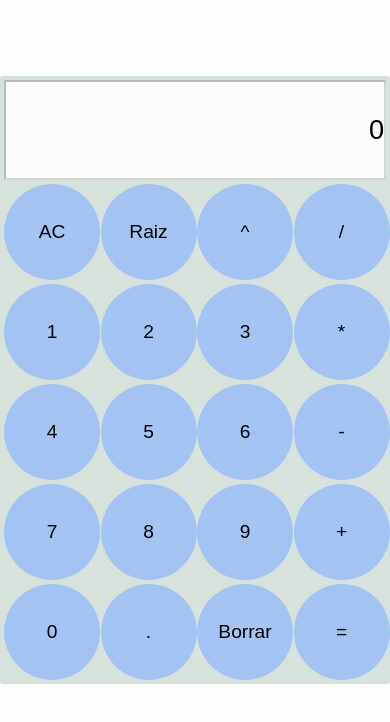
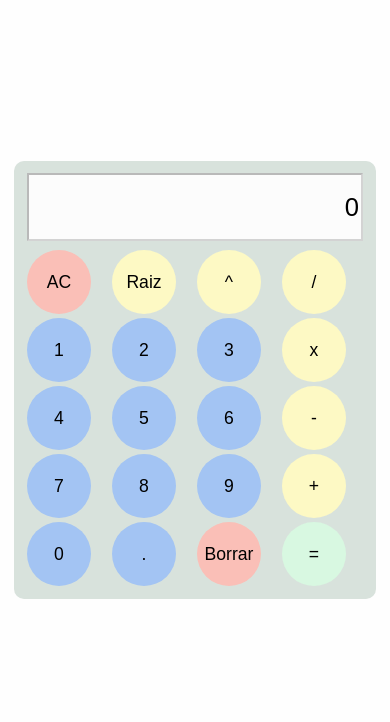
Before and after one commit to boterobpablo/calculadora, a website built with webpack: page src/index.html in a window 390 px wide. Built offline with nearby package versions, Linux system fonts and the light colour scheme.

Commit message:
detalles

```diff
--- a/src/index.html
+++ b/src/index.html
@@ -14,26 +14,26 @@
             <input type="text" name="result" id="result" placeholder=""
             disabled>
 
-            <div class="caja">AC</div>
-            <div class="caja">Raiz</div>
-            <div class="caja">^</div>
-            <div class="caja">/</div>
+            <div class="caja borradores">AC</div>
+            <div class="caja operadores">Raiz</div>
+            <div class="caja operadores">^</div>
+            <div class="caja operadores">/</div>
             <div class="caja">1</div>
             <div class="caja">2</div>
             <div class="caja">3</div>
-            <div class="caja">*</div>
+            <div class="caja operadores">x</div>
             <div class="caja">4</div>
             <div class="caja">5</div>
             <div class="caja">6</div>
-            <div class="caja">-</div>
+            <div class="caja operadores">-</div>
             <div class="caja">7</div>
             <div class="caja">8</div>
             <div class="caja">9</div>
-            <div class="caja">+</div>
+            <div class="caja operadores">+</div>
             <div class="caja">0</div>
             <div class="caja">.</div>
-            <div class="caja">Borrar</div>
-            <div class="caja">=</div>
+            <div class="caja borradores">Borrar</div>
+            <div class="caja igual">=</div>
 
         </div>
     </div>
--- a/src/index.js
+++ b/src/index.js
@@ -108,7 +108,7 @@ const eventoClickCajas = (i) => {
 
         // cuando se pulsa un operador
         if (cajas[i].innerText == '+' || cajas[i].innerText == '-'
-            || cajas[i].innerText == '*' || cajas[i].innerText == '/'
+            || cajas[i].innerText == 'x' || cajas[i].innerText == '/'
             || cajas[i].innerText == '^'
         ) {
             if (pulsarOperador) {
@@ -164,8 +164,8 @@ const eventoClickCajas = (i) => {
                 }
 
                 // si viene el operador * en el arreglo de operadores, dar prioridad
-                while (operadores.includes('*')) {
-                    let indiceOperador = operadores.indexOf('*');
+                while (operadores.includes('x')) {
+                    let indiceOperador = operadores.indexOf('x');
                     let res = numeros[indiceOperador] * numeros[indiceOperador + 1];
 
                     numeros.splice(indiceOperador, 1);
--- a/src/styles.css
+++ b/src/styles.css
@@ -20,22 +20,24 @@ html, body{
 
 .calculadora{
     background: #d8e2dc;
-    padding: 0.25rem;
+    padding: 0.8rem;
     display: grid;
     grid-template-columns: repeat(4, minmax(0, 1fr));
     gap: 0.25rem;
-    border-radius: 3px;
+    border-radius: 10px;
 }
 
 input{
     grid-column: 1/5;
     height: 6rem;
-    font-size: 1.7rem;
+    font-size: 1.8rem;
     text-align: right;
+    margin-bottom: 5px;
 }
 
 input::placeholder{
     color: #000;
+    margin-right: 2px
 }
 
 input[disabled]{
@@ -44,7 +46,7 @@ input[disabled]{
 
 .caja{
     background: #a3c4f3;
-    font-size: 1.2rem;
+    font-size: 1.3rem;
     width: 6rem;
     height: 6rem;
     border-radius: 3rem;
@@ -52,3 +54,43 @@ input[disabled]{
     justify-content: center;
     align-items: center;
 }
+
+.borradores{
+    background: #fabfb7;
+}
+
+.operadores{
+    background: #fdf9c4;
+}
+
+.igual{
+    background: #d8f8e1;
+}
+
+@media (max-width: 430px){
+    .caja{
+        font-size: 1.3rem;
+        width: 5rem;
+        height: 5rem;
+    }
+
+    input{
+        height: 5rem;
+        font-size: 1.8rem;
+    }
+
+}
+
+@media (max-width: 400px){
+    .caja{
+        font-size: 1.1rem;
+        width: 4rem;
+        height: 4rem;
+    }
+
+    input{
+        height: 4rem;
+        font-size: 1.6rem;
+    }
+
+}
```
